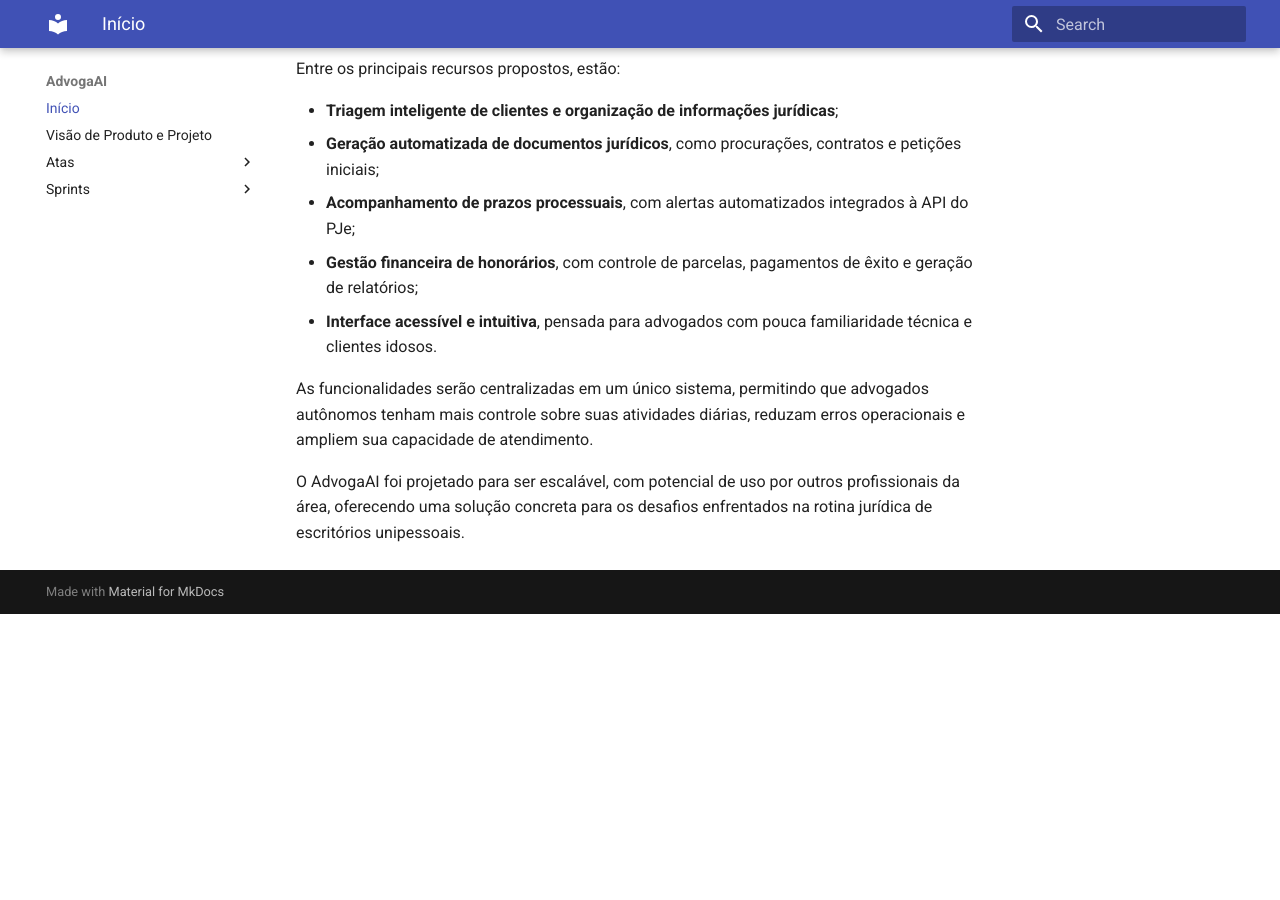
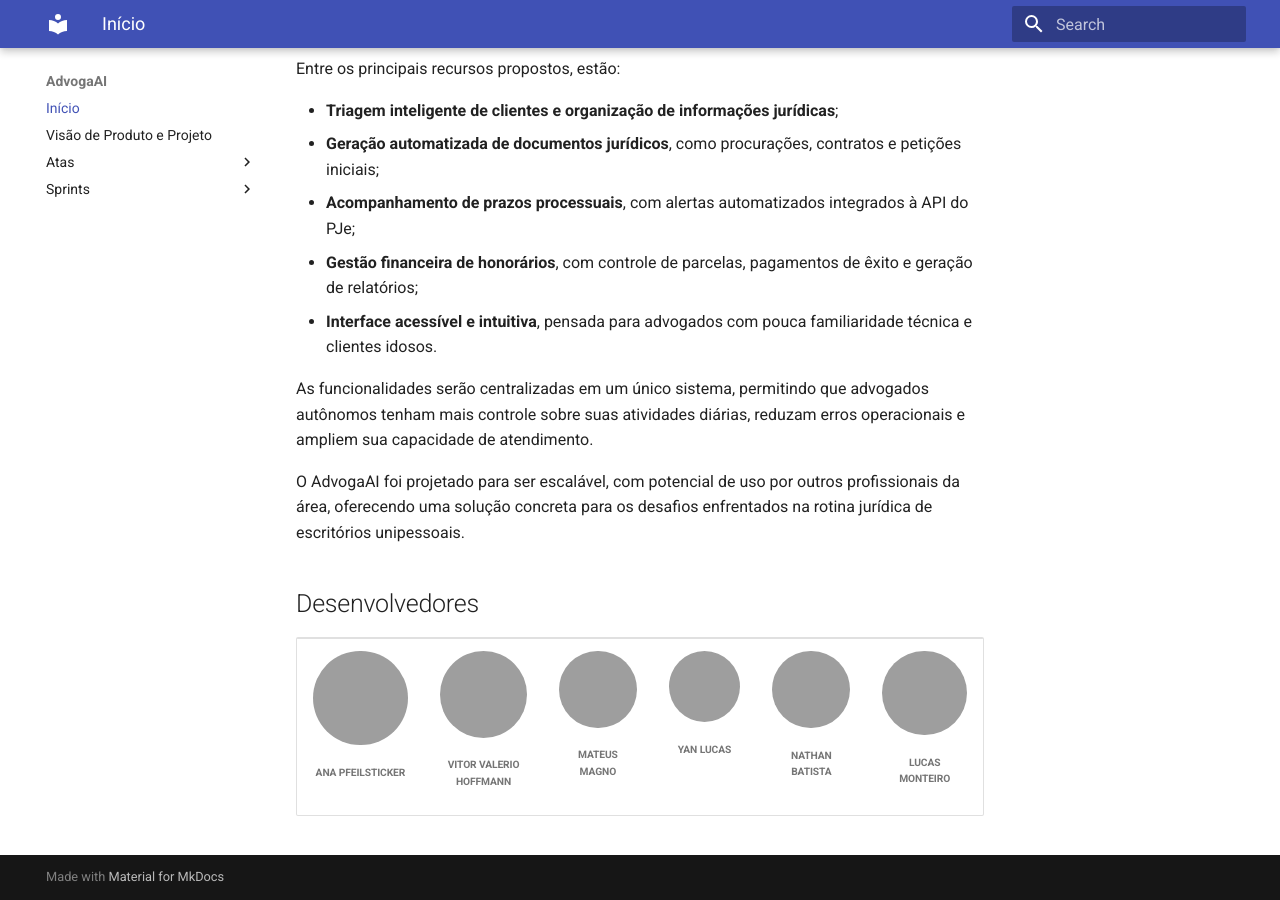
Before and after one commit to mdsreq-fga-unb/2025.1-T01-AdvogaAI, an MkDocs documentation site: the page built from docs/inicio.md, in a window 1280 px wide and 900 px high, scrolled down 847 px. Built offline with MkDocs 1.6.1 and Material for MkDocs 9.7.7, drawn with Linux system fonts in a browser that asks for light colours; before the commit the page ends 1461 px from its top, so only the background shows below that; grey boxes are pictures that could not be loaded.

Commit message:
docs: add developers in index

```diff
--- a/docs/inicio.md
+++ b/docs/inicio.md
@@ -27,3 +27,49 @@ Entre os principais recursos propostos, estão:
 As funcionalidades serão centralizadas em um único sistema, permitindo que advogados autônomos tenham mais controle sobre suas atividades diárias, reduzam erros operacionais e ampliem sua capacidade de atendimento.
 
 O AdvogaAI foi projetado para ser escalável, com potencial de uso por outros profissionais da área, oferecendo uma solução concreta para os desafios enfrentados na rotina jurídica de escritórios unipessoais.
+
+## Desenvolvedores
+
+<center>
+<table style="margin-left: auto; margin-right: auto;">
+    <tr>
+        <td align="center">
+            <a href="https://github.com/ana-pfeilsticker">
+                <img style="border-radius: 50%;" src="https://avatars.githubusercontent.com/u/110688069?v=4" width="150px;"/>
+                <h5 class="text-center">Ana Pfeilsticker</h5>
+            </a>
+        </td>
+        <td align="center">
+            <a href="https://github.com/vitor-hoffmann">
+                <img style="border-radius: 50%;" src="https://avatars.githubusercontent.com/u/137011464?v=4" width="150px;"/>
+                <h5 class="text-center">Vitor Valerio Hoffmann</h5>
+            </a>
+        </td>
+        <td align="center">
+            <a href="https://github.com/mtsmgn0">
+                <img style="border-radius: 50%;" src="https://avatars.githubusercontent.com/u/143732873?v=4" width="150px;"/>
+                <h5 class="text-center">Mateus Magno</h5>
+            </a>
+        </td>
+        </td>
+        <td align="center">
+            <a href="https://github.com/yanzin00">
+                <img style="border-radius: 50%;" src="https://avatars.githubusercontent.com/u/118907920?v=4" width="150px;"/>
+                <h5 class="text-center">Yan Lucas</h5>
+            </a>
+        </td>
+        <td align="center">
+            <a href="https://github.com/Nathan-bs">
+                <img style="border-radius: 50%;" src="https://avatars.githubusercontent.com/u/143636158?v=4" width="150px;"/>
+                <h5 class="text-center">Nathan Batista</h5>
+            </a>
+        </td>
+         <td align="center">
+            <a href="https://github.com/LucasMF1">
+                <img style="border-radius: 50%;" src="https://avatars.githubusercontent.com/u/141961882?v=4" width="150px;"/>
+                <h5 class="text-center">Lucas Monteiro</h5>
+            </a>
+        </td>
+
+</table>
+</center>
```
